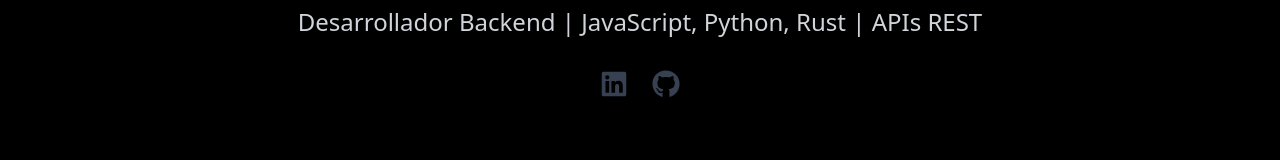
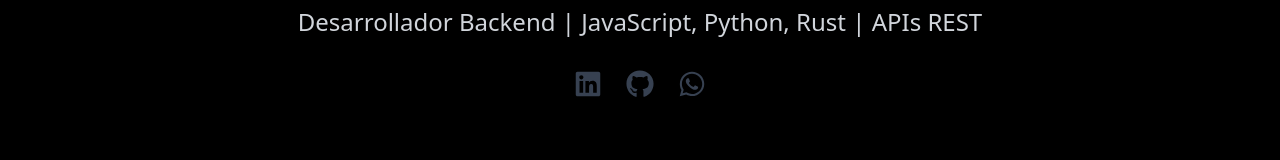
Before and after one commit to Epaval/JulioP-rez, a Next.js app: page / in a window 1280 px wide. Shown: the part 243-403 px from the top of the page. Built offline with nearby package versions, Linux system fonts and the light colour scheme; no server answers; the database is empty.

Commit message:
add icon ws

```diff
--- a/app/page.tsx
+++ b/app/page.tsx
@@ -9,7 +9,7 @@
 import Link from 'next/link';
 
 // Importamos iconos reales
-import { FaGithub, FaLinkedin } from 'react-icons/fa';
+import { FaGithub, FaLinkedin, FaWhatsapp } from 'react-icons/fa';
 import { SiGmail } from 'react-icons/si';
 
 export default function Home() {
@@ -140,11 +140,12 @@
     fetchProjects();
   }, []);
 
-  // Componente SocialLinks
+
+
 const SocialLinks = () => (
   <div className="flex justify-center space-x-6 mt-6">
     <a
-        href="https://linkedin.com/in/julio-pérez-2058b2b1"
+      href="https://linkedin.com/in/julio-perez-2058b2b1"
       target="_blank"
       rel="noopener noreferrer"
       className="text-gray-700 hover:text-blue-600 transition-colors duration-300"
@@ -161,10 +162,17 @@
     >
       <FaGithub size={28} />
     </a>
-
+    <a
+      href="https://wa.me/584244388859"
+      target="_blank"
+      rel="noopener noreferrer"
+      className="text-gray-700 hover:text-green-500 transition-colors duration-300"
+      aria-label="WhatsApp"
+    >
+      <FaWhatsapp size={28} />
+    </a>
   </div>
 );
-
   return (
     <Layout>
       {/* Hero Section */}
```
Lines whose indentation alone changed are shown as unchanged.
